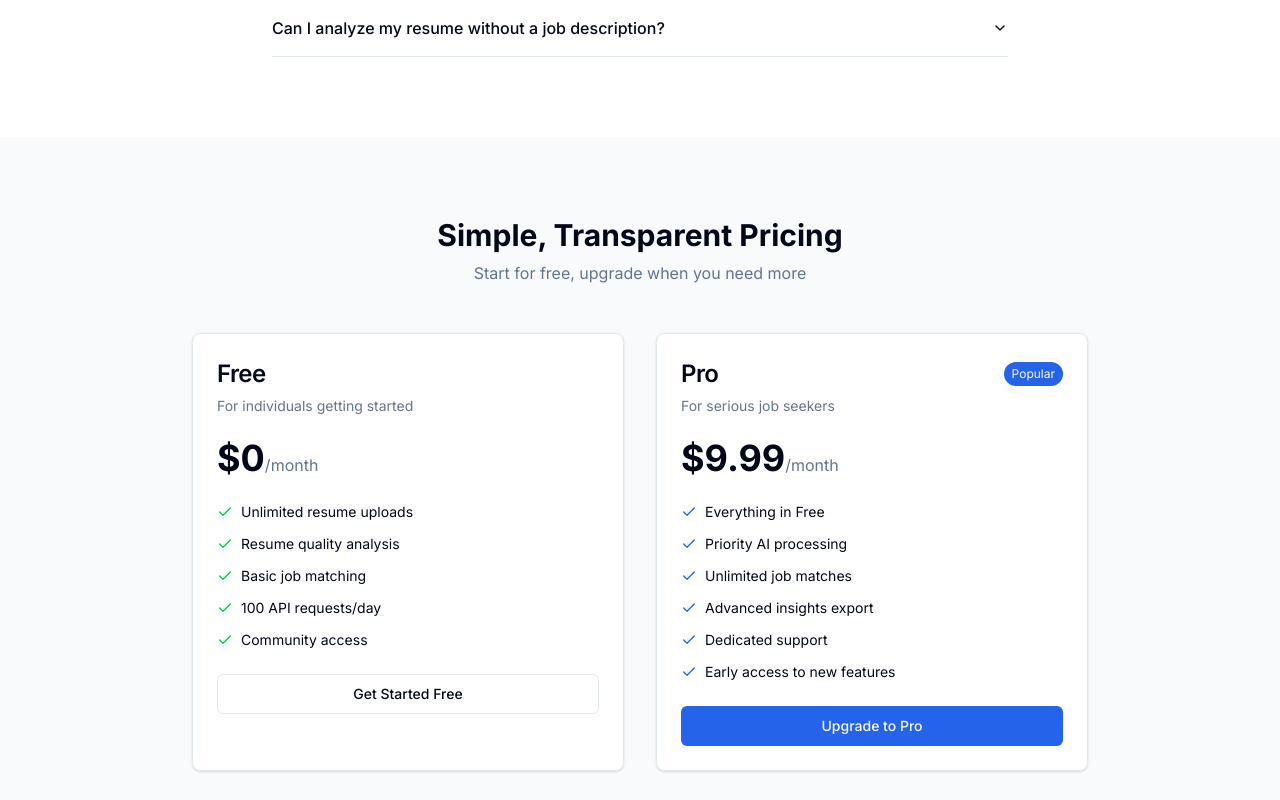
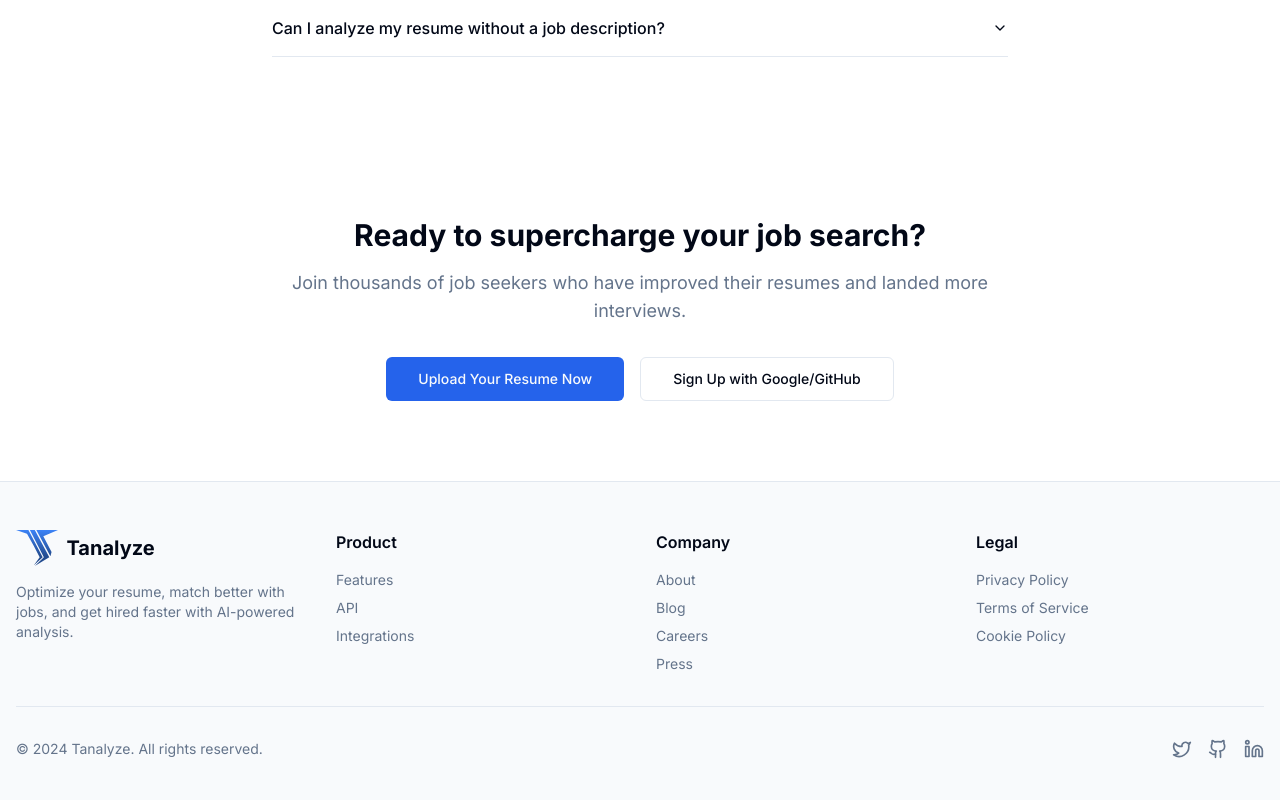
Before and after one commit to MyoMyatAung/resume-analyzer-frontend, a React (Vite) app: page / in a window 1280 px wide. Shown: the part 1880-2680 px from the top of the page. Built offline with nearby package versions, Linux system fonts and the light colour scheme; no server answers.

Commit message:
Remove pricing section from the landing page, update footer navigation, and delete implementation plan and frontend guide documentation.

```diff
--- a/src/components/features/landing/Pricing.tsx
+++ /dev/null
@@ -1,91 +0,0 @@
-import { Button } from "@/components/ui/button"
-import { Card, CardContent, CardDescription, CardFooter, CardHeader, CardTitle } from "@/components/ui/card"
-import { Check } from "lucide-react"
-import { Link } from "@tanstack/react-router"
-
-const freeFeatures = [
-  "Unlimited resume uploads",
-  "Resume quality analysis",
-  "Basic job matching",
-  "100 API requests/day",
-  "Community access",
-]
-
-const proFeatures = [
-  "Everything in Free",
-  "Priority AI processing",
-  "Unlimited job matches",
-  "Advanced insights export",
-  "Dedicated support",
-  "Early access to new features",
-]
-
-export function Pricing() {
-  return (
-    <section className="py-20 bg-muted/50">
-      <div className="container mx-auto px-4">
-        <div className="text-center mb-12">
-          <h2 className="text-3xl font-bold">Simple, Transparent Pricing</h2>
-          <p className="text-muted-foreground mt-2">Start for free, upgrade when you need more</p>
-        </div>
-        <div className="grid md:grid-cols-2 gap-8 max-w-4xl mx-auto">
-          <Card>
-            <CardHeader>
-              <CardTitle className="text-2xl">Free</CardTitle>
-              <CardDescription>For individuals getting started</CardDescription>
-              <div className="mt-4">
-                <span className="text-4xl font-bold">$0</span>
-                <span className="text-muted-foreground">/month</span>
-              </div>
-            </CardHeader>
-            <CardContent>
-              <ul className="space-y-3">
-                {freeFeatures.map((feature) => (
-                  <li key={feature} className="flex items-center gap-2">
-                    <Check className="h-4 w-4 text-green-500" />
-                    <span className="text-sm">{feature}</span>
-                  </li>
-                ))}
-              </ul>
-            </CardContent>
-            <CardFooter>
-              <Button className="w-full" variant="outline" asChild>
-                <Link to="/register">Get Started Free</Link>
-              </Button>
-            </CardFooter>
-          </Card>
-          <Card className="border-primary">
-            <CardHeader>
-              <div className="flex items-center justify-between">
-                <CardTitle className="text-2xl">Pro</CardTitle>
-                <span className="bg-primary text-primary-foreground text-xs px-2 py-1 rounded-full">
-                  Popular
-                </span>
-              </div>
-              <CardDescription>For serious job seekers</CardDescription>
-              <div className="mt-4">
-                <span className="text-4xl font-bold">$9.99</span>
-                <span className="text-muted-foreground">/month</span>
-              </div>
-            </CardHeader>
-            <CardContent>
-              <ul className="space-y-3">
-                {proFeatures.map((feature) => (
-                  <li key={feature} className="flex items-center gap-2">
-                    <Check className="h-4 w-4 text-primary" />
-                    <span className="text-sm">{feature}</span>
-                  </li>
-                ))}
-              </ul>
-            </CardContent>
-              <CardFooter>
-                <Button className="w-full" asChild>
-                  <Link to="/register">Upgrade to Pro</Link>
-                </Button>
-              </CardFooter>
-          </Card>
-        </div>
-      </div>
-    </section>
-  )
-}
--- a/src/components/layout/Footer.tsx
+++ b/src/components/layout/Footer.tsx
@@ -7,6 +7,7 @@ export function Footer() {
     <footer className="border-t bg-muted/50">
       <div className="container mx-auto px-4 py-12">
         <div className="grid grid-cols-1 gap-8 md:grid-cols-4">
+          { /* Pricing UI removed from landing to maintain simplified consumer flow */ }
           <div>
             <div className="flex items-center gap-2 mb-4">
               <img src={logo} alt="Tanalyze" className="h-9 w-auto" />
@@ -19,12 +20,11 @@ export function Footer() {
 
           <div>
             <h3 className="font-semibold mb-4">Product</h3>
-            <ul className="space-y-2 text-sm text-muted-foreground">
-              <li><Link to="/" className="hover:text-foreground transition-colors">Features</Link></li>
-              <li><Link to="/" className="hover:text-foreground transition-colors">Pricing</Link></li>
-              <li><Link to="/" className="hover:text-foreground transition-colors">API</Link></li>
-              <li><Link to="/" className="hover:text-foreground transition-colors">Integrations</Link></li>
-            </ul>
+              <ul className="space-y-2 text-sm text-muted-foreground">
+                <li><Link to="/" className="hover:text-foreground transition-colors">Features</Link></li>
+                <li><Link to="/" className="hover:text-foreground transition-colors">API</Link></li>
+                <li><Link to="/" className="hover:text-foreground transition-colors">Integrations</Link></li>
+              </ul>
           </div>
 
           <div>
--- a/src/pages/Landing.tsx
+++ b/src/pages/Landing.tsx
@@ -1,8 +1,14 @@
+/*
+ Landing page refactor: pricing section removed.
+ Rationale: adhere to SRP; reduce initial payload; keep landing focused on conversion messaging.
+ Pricing.tsx is removed to avoid dead code; navigation to pricing is removed from Footer.
+ This patch keeps the landing page lean and maintainable.
+*/
 import { Hero } from "@/components/features/landing/Hero"
 import { Features } from "@/components/features/landing/Features"
 import { FAQ } from "@/components/features/landing/FAQ"
-import { Pricing } from "@/components/features/landing/Pricing"
 import { CTASection } from "@/components/features/landing/CTASection"
+import { Footer } from "@/components/layout/Footer"
 
 export function Landing() {
   return (
@@ -10,8 +16,8 @@ export function Landing() {
       <Hero />
       <Features />
       <FAQ />
-      <Pricing />
       <CTASection />
+      <Footer />
     </div>
   )
 }
```
Also changed, not shown: 2 other files (tests, documents, lock files or other folders).
